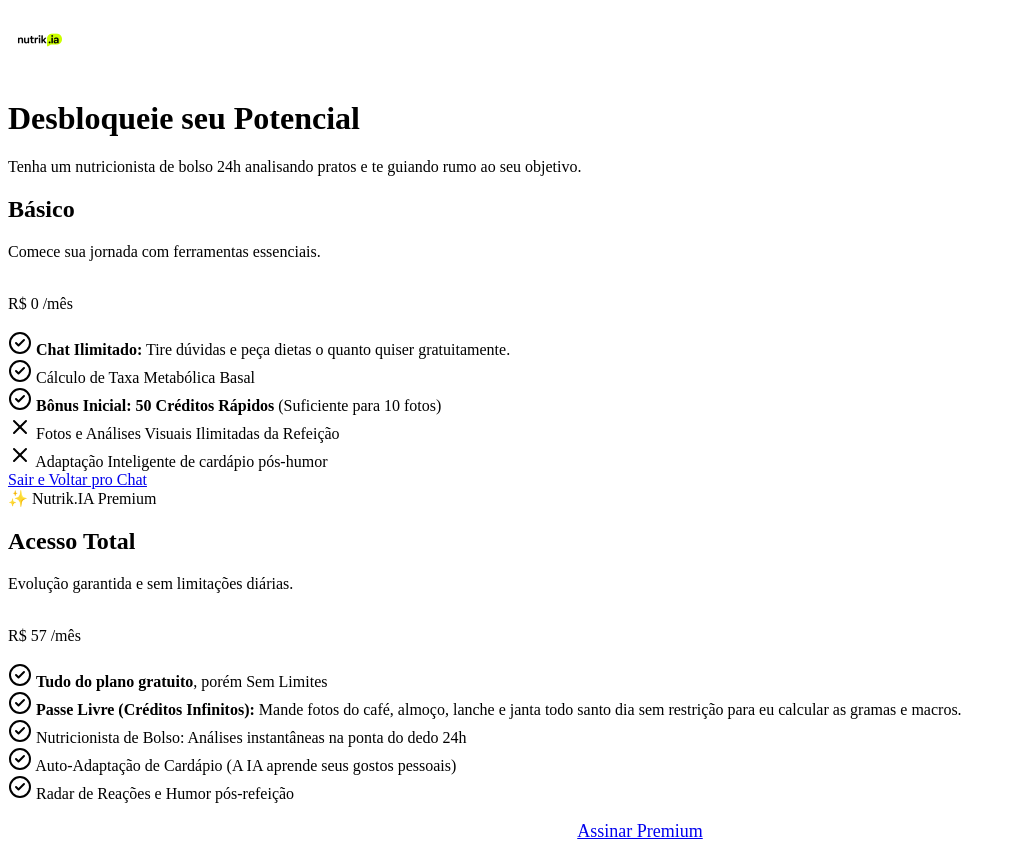
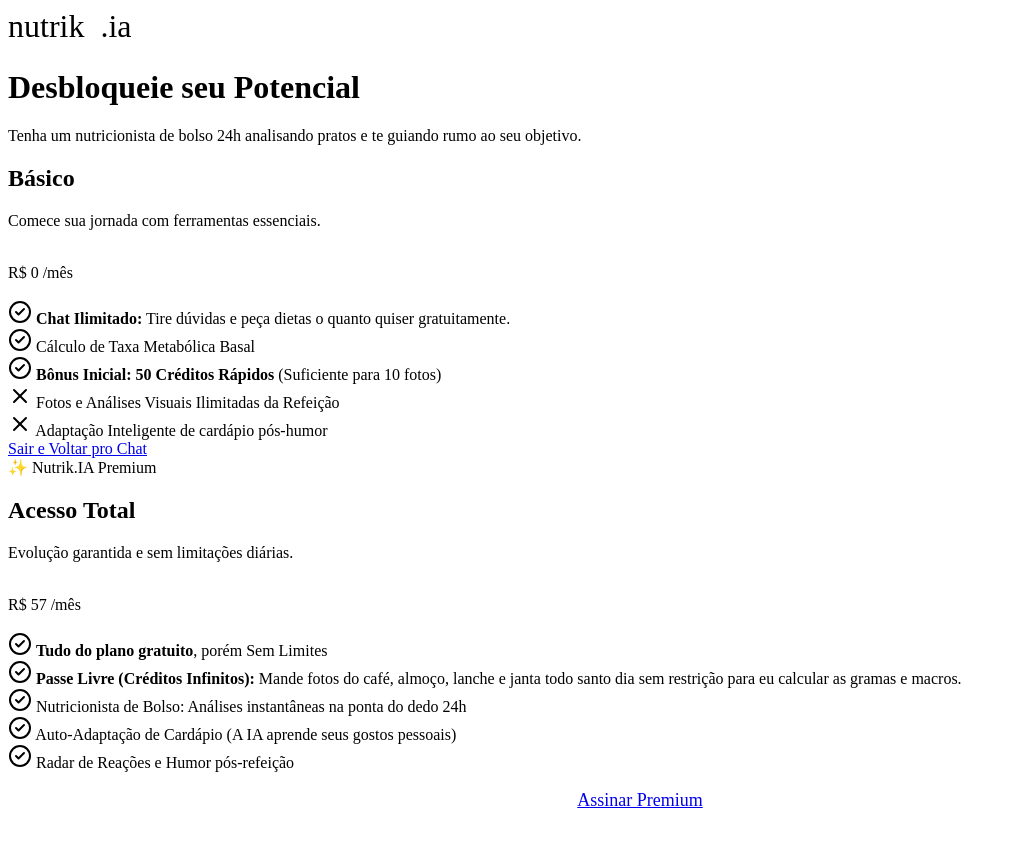
Before and after one commit to cerinowski/nutrik-ia, a website with bundled scripts: page plans.html in a window 1280 px wide. Shown: the whole page, without its empty margins (0-1016 px from the left). After the commit the page ends 837 px from the top, so only its background shows below. Built offline with nearby package versions, Linux system fonts and the light colour scheme; a script that the page names is missing.

Commit message:
revert: return to original text-based high-premium logo design

```diff
--- a/plans.html
+++ b/plans.html
@@ -5,7 +5,6 @@
     <meta charset="UTF-8">
     <meta name="viewport" content="width=device-width, initial-scale=1.0">
     <title>Nutrik.IA - Planos</title>
-    <link rel="icon" type="image/png" href="/favicon.png">
     <link rel="stylesheet" href="styles.css">
     <script src="https://unpkg.com/lucide@latest"></script>
 </head>
@@ -14,8 +13,9 @@
 
     <div class="plans-wrapper">
         <div class="plans-header">
-            <div class="logo-container" style="margin-bottom: 24px;">
-                <img src="/logo.png" alt="Nutrik.IA Logo" style="height: 64px; width: auto;">
+            <div class="logo-container" style="font-size: 32px; margin-bottom: 24px;">
+                <span class="logo-text">nutrik</span>
+                <span class="logo-bubble" style="font-size: 32px; padding: 2px 10px 4px 8px;">.ia</span>
             </div>
             <h1 class="plans-title">Desbloqueie seu Potencial</h1>
             <p class="plans-subtitle">Tenha um nutricionista de bolso 24h analisando pratos e te guiando rumo ao seu
```
Also changed, not shown: chat.html (+1 -4 lines), index.html (+2 -1 lines).
